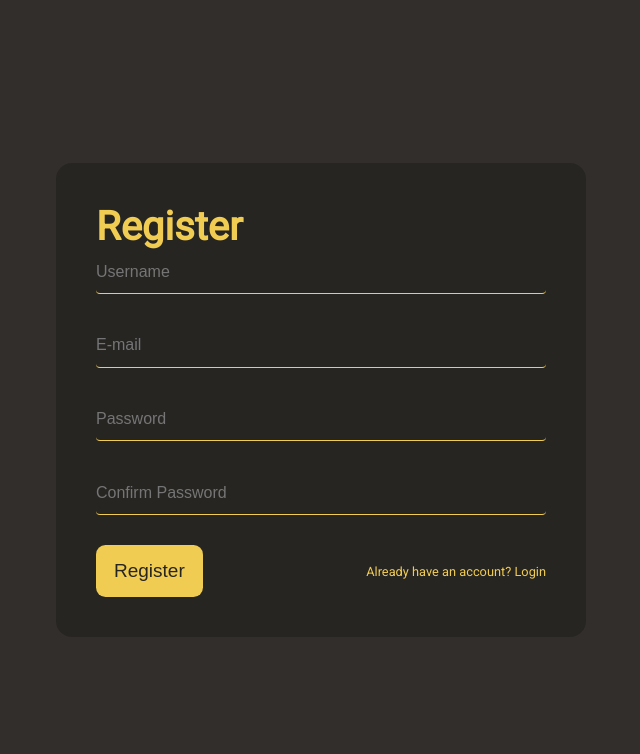
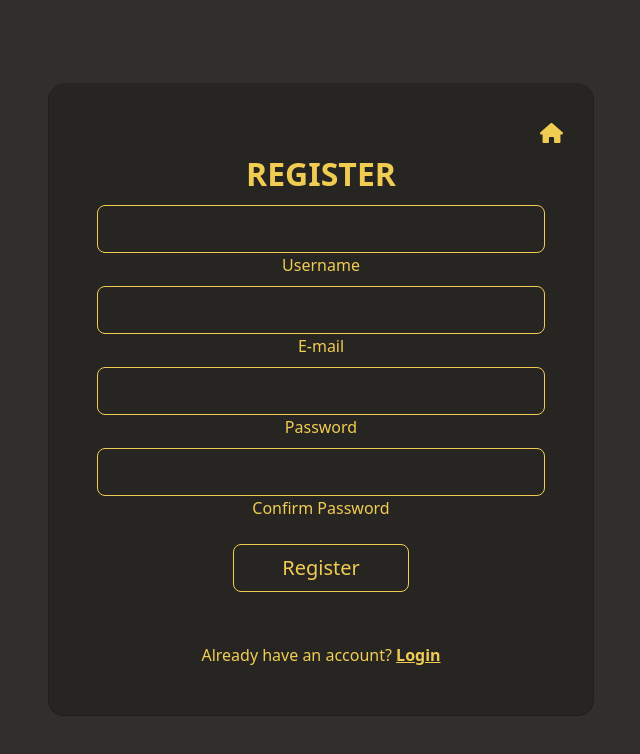
Before and after one commit to TheArtemis/chopstick.js, a Vue app: page /register in a window 1280 px wide. Shown: the top 754 px of the page, without its empty margins (319-959 px from the left). Built offline with nearby package versions, Linux system fonts and the light colour scheme.

Commit message:
register

```diff
--- a/src/assets/register.css
+++ b/src/assets/register.css
@@ -1,111 +1,15 @@
-.rBox {
-  display: flex;
-  justify-content: center;
-  width: 100%;
-  height: 100vh;
-  background-color: var(--bg-primary);
-  overflow: auto;
-}
+.gradient-custom  {
+  /* fallback for old browsers */
+  background: #312e2b;
 
-.registerBox {
-  display: flex;
-  flex-direction: column;
-  overflow: hidden;
-  width: 80vh;
-  padding: 2.5rem;
-  background-color: var(--bg-secondary);
-  min-width: 300px;
-  min-height: 300px;
-  border-radius: 1em;
-  max-width: 450px;
-}
 
-.registerBox h2 {
-  color: var(--color-primary);
-  font-size: 2.5rem;
-  text-align: left;
-}
+  /* Chrome 10-25, Safari 5.1-6 */
+  background: -webkit-linear-gradient(to right,  #312e2b, #312e2b);
 
-.registerBox .reBox {
-  position: relative;
-}
+  /* W3C, IE 10+/ Edge, Firefox 16+, Chrome 26+, Opera 12+, Safari 7+ */
+  background: linear-gradient(to right,  #312e2b, #312e2b);
+  }
 
-.registerBox .reBox input {
-  width: 100%;
-  padding: 0.4rem 0;
-  font-size: 1rem;
-  color: var(--color-primary);
-  margin-bottom: 1.875rem;
-  border: none;
-  outline: none;
-  background-color: transparent;
-  border-bottom: 1px solid var(--color-primary);
-}
-
-.registerBox .reBox label {
-  position: absolute;
-  top: 0;
-  left: 0;
-  padding: 0.625rem 0;
-  font-size: 1rem;
-  color: var(--color-primary);
-  pointer-events: none;
-  transition: 0.3s;
-}
-
-.registerBox .reBox input:focus ~ label {
-  top: -1.125rem;
-  left: 0;
-  color: var(--color-primary);
-  font-size: 0.6rem;
-}
-
-.register-submit-button {
-  padding: 0.8rem 1rem;
-  font-size: 19px;
-  color: var(--bg-secondary);
-  background-color: var(--color-primary);
-  border: 2px solid transparent;
-  cursor: pointer;
-  border-radius: 0.5em;
-}
-
-.register-footer {
-  margin-top: 2em;
-  font-size: 0.8rem;
-  font-weight: 300;
-  text-decoration: none;
-  margin: auto;
-  display: flex;
-  align-items: center;
-}
-
-.register-login-link a {
-  color: var(--color-primary);
-  text-decoration: none;
-}
-.register-login-link {
-  margin-left: auto;
-}
-
-@media screen and (min-width: 768px) {
-  .rBox {
-    align-items: center;
+  .form-control:focus {
+    border-color: #fff;
   }
-  .registerBox {
-    width: 50%;
-  }
-}
-@media screen and (max-width: 768px) {
-  .registerBox {
-    width: 70%;
-    /* position: relative; */
-    margin-top: 30px;
-
-    margin-left: 2em;
-    margin-right: 2em;
-  }
-  .rBox {
-    align-items: center;
-  }
-}
--- a/src/pages/Register.vue
+++ b/src/pages/Register.vue
@@ -1,6 +1,7 @@
 <script>
 import axios from 'axios';
 import ErrorBox from '@/components/ErrorBox.vue';
+import 'bootstrap/dist/css/bootstrap.css'
 
 const API_URL = 'http://localhost:3000';
 const axiosInstance = axios.create({
@@ -88,30 +89,69 @@ export default {
 </script>
 
 <template>
-  <div class="rBox">
+  <form @submit.prevent="submitRegister">
+	<section class="vh-100 gradient-custom">
+		<div class="container py-1 h-100 ">
+			<div class="row d-flex justify-content-center align-items-center h-100">
+				<div class="col-12 col-md-8 col-lg-8 col-xl-6">
+
+					<div class="card bg-dark text" style="color: #f1cc53; border-radius: 1rem;">
+						<div class="card-body p-5 text-center" style="background-color: #272522; position: relative; border-radius: 1rem;  margin-top: -2px">
 							<ErrorBox :error="this.error" :showError="this.showError"
 								@close-error="() => { this.showError = false, this.error = null }" />
-    <div class="registerBox">
-      <h2>Register</h2>
-      <form @submit.prevent="submitRegister">
-        <div class="reBox">
-          <input required="" type="text" placeholder="Username" v-model="username">
+							<form class="mb-md-5 mt-md-4 pb-5" @submit.prevent="submitLogin">
+
+								<h2 class="fw-bold mb-2 text-uppercase" style="color: #f1cc53;">Register</h2>
+								<p class="text-50 mb-3" style="color: #f1cc53;"> </p>
+
+								<div class="form-outline form mb-3" style="color: #f1cc53;  margin-top: -5px">
+									<input type="username" id="typeTextX" class="form-control form-control-lg"
+										style="color: #f1cc53; border-color: #f1cc53; background-color: #272522;"
+										v-model="username" />
+									<label class="form-label" for="typeTextX" style="color: #f1cc53;">Username</label>
 								</div>
-        <div class="reBox">
-          <input required="" type="mail" placeholder="E-mail" v-model="mail">
+
+                <div class="form-outline form mb-3" style="color: #f1cc53;  margin-top: -15px">
+									<input type="username" id="typeEmailX" class="form-control form-control-lg"
+										style="color: #f1cc53; border-color: #f1cc53; background-color: #272522;"
+										v-model="mail" />
+									<label class="form-label" for="typeEmailX" style="color: #f1cc53;">E-mail</label>
 								</div>
-        <div class="reBox">
-          <input required="" type="password" placeholder="Password" v-model="password">
+
+								<div class="form-outline form mb-3" style="color: #f1cc53;  margin-top: -15px">
+									<input type="password" id="typePasswordX" class="form-control form-control-lg"
+										style="color: #f1cc53; border-color: #f1cc53; background-color: #272522;"
+										v-model="password" />
+									<label class="form-label" for="typePasswordX" style="color: #f1cc53;">Password</label>
                 </div>
-        <div class="reBox">
-          <input required="" type="password" placeholder="Confirm Password" v-model="confirmPassword">
+                <div class="form-outline form mb-3" style="color: #f1cc53;  margin-top: -15px">
+                  <input type="password" id="typePasswordX" class="form-control form-control-lg"
+										style="color: #f1cc53; border-color: #f1cc53; background-color: #272522;"
+										v-model="passwordconfirm" />
+									<label class="form-label" for="typePasswordX" style="color: #f1cc53;">Confirm Password</label>
 								</div>
-        <div class="register-footer">
-          <button class="register-submit-button" type="submit">Register</button>
-          <a class="register-login-link"><router-link :to="{ path: '/login' }">Already have an account?
-              Login</router-link></a>
-        </div>
+
+								<button class="btn btn-outline btn-lg px-5" type="submit"
+									style="color: #f1cc53; border-color: #f1cc53; background-color: #272522;">Register</button>
 							</form>
+							<div>
+								<p class="mb-0" style="color: #f1cc53; margin-top: -45px;">Already have an account? <a href="/login"
+										class="text-50 fw-bold " style="color: #f1cc53;">Login</a>
+								</p>
 							</div>
 						</div>
+						<li style="position: absolute; top: 10px; right: 30px; cursor: pointer; color:transparent;">
+                            <a href="/">
+                   				<svg xmlns="http://www.w3.org/2000/svg" viewBox="0 0 576 512" style=" fill: #f1cc53;">
+                       			<path
+                            d="M575.8 255.5c0 18-15 32.1-32 32.1h-32l.7 160.2c0 2.7-.2 5.4-.5 8.1V472c0 22.1-17.9 40-40 40H456c-1.1 0-2.2 0-3.3-.1c-1.4 .1-2.8 .1-4.2 .1H416 392c-22.1 0-40-17.9-40-40V448 384c0-17.7-14.3-32-32-32H256c-17.7 0-32 14.3-32 32v64 24c0 22.1-17.9 40-40 40H160 128.1c-1.5 0-3-.1-4.5-.2c-1.2 .1-2.4 .2-3.6 .2H104c-22.1 0-40-17.9-40-40V360c0-.9 0-1.9 .1-2.8V287.6H32c-18 0-32-14-32-32.1c0-9 3-17 10-24L266.4 8c7-7 15-8 22-8s15 2 21 7L564.8 231.5c8 7 12 15 11 24z" />
+                               </svg>
+                            </a>
+           </li>
+					</div>
+				</div>
+			</div>
+		</div>
+	</section>
+</form>
 </template>
```
Lines whose indentation alone changed are shown as unchanged.
